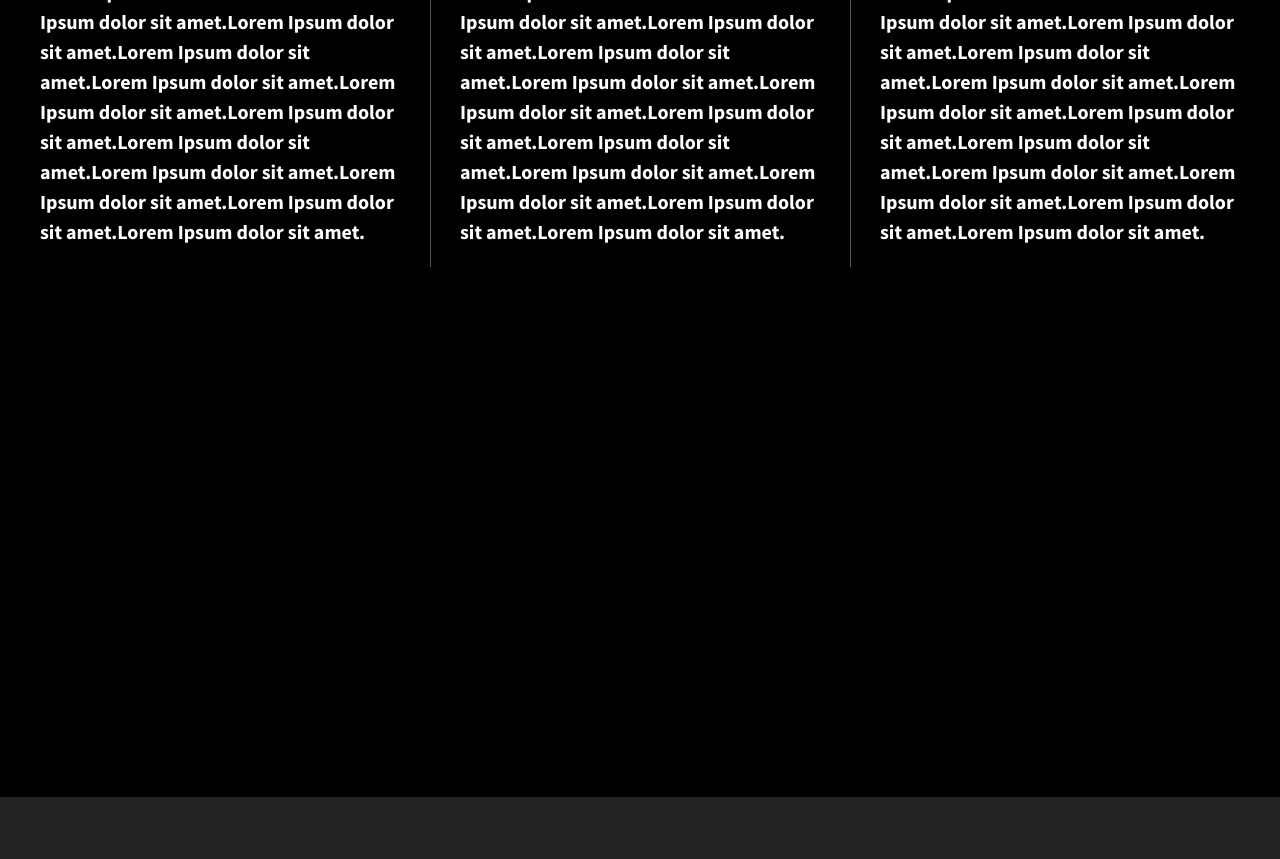
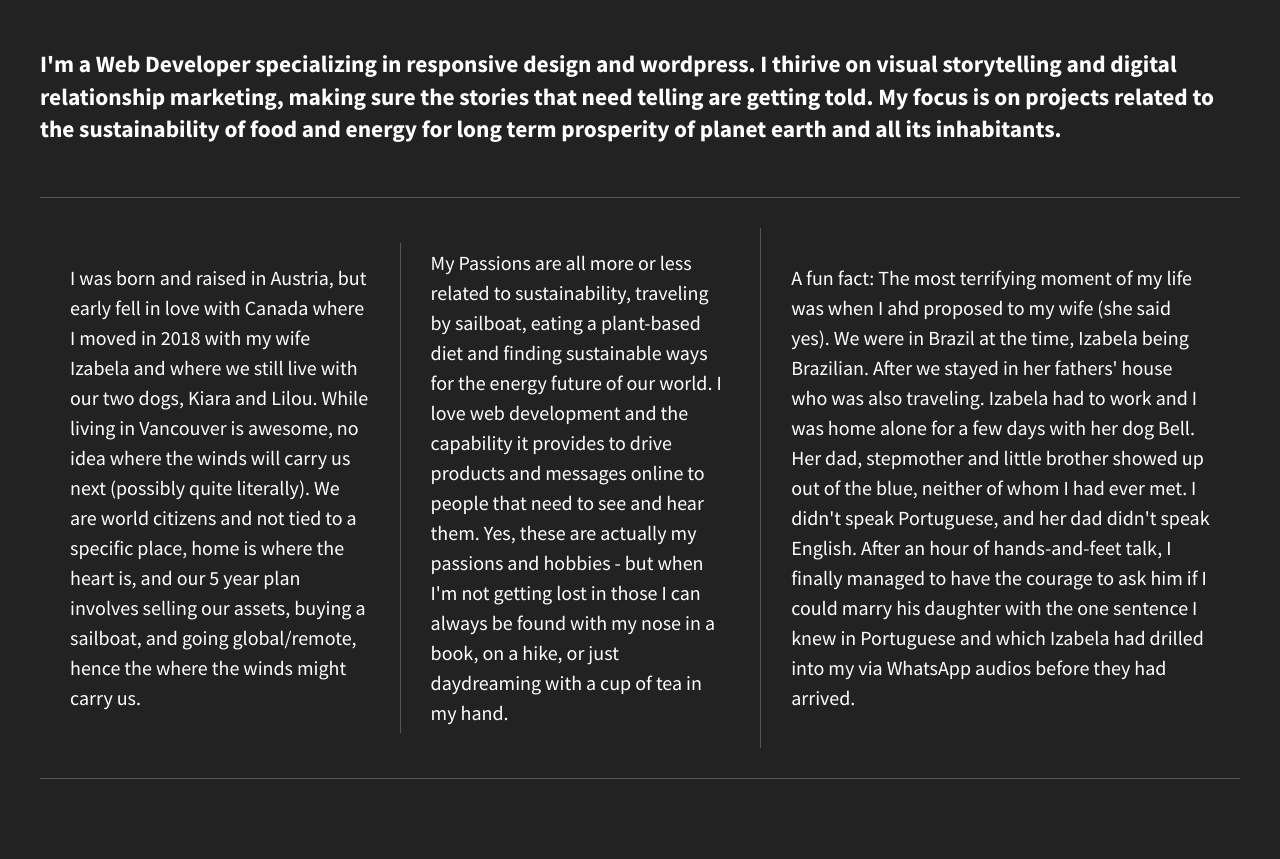
Before and after one commit to andybarbirato/07-flexbox-grid, a plain HTML site: page index.html in a window 1280 px wide. Shown: the part 83-942 px from the top of the page. Before the commit the page ends 880 px from the top, so only its background shows below. Drawn offline with nearby package versions, Linux system fonts and the light colour scheme.

Commit message:
Added header, footer, main and updated content

```diff
--- a/css/main.css
+++ b/css/main.css
@@ -104,35 +104,76 @@ html {
 
 body {
   font-family: 'Source Sans Pro', sans-serif;
-  font-weight: 700;
-  padding: 2em;
+  padding: 0 2em;
   font-size: 1.25em;
   height: 100%;
-  background-color: #000;
+  color: #fff;
 }
 
-.wrapper {
-  /*add display:flex and set justify-content to space-between*/
+header,
+footer {
+  background-color: #222;
+  height: 80px;
+  width: 100%;
+  align-items: left;
+}
+
+main {
+  height: 200px;
+  width: 100%;
+}
+
+header,
+footer,
+main {
   display: flex;
-  flex-flow: row wrap;
-  justify-content: space-between;
+  justify-content: center;
   align-items: center;
 }
 
-.div-1, .div-2, .div-3 {
-  /*give the divs a width of 30%, add display:flex, set justify-content and align-items to center*/
+#div-1,
+#div-2,
+#div-3 {
   display: flex;
   justify-content: center;
   align-items: center;
   color: #fff;
   line-height: 1.5em;
-  font-size: 1.0em;
+  font-size: 1em;
   height: auto;
 }
 
+.wrapper span {
+  font-family: 'Lora', sans-serif;
+  font-size: 1.3em;
+}
 
+.flex-container {
+  display: flex;
+  justify-content: center;
+  align-items: center;
+  flex-flow: row wrap;
+  justify-content: space-between;
+}
 
+.flex-items {
+  display: flex;
+  justify-content: center;
+  align-items: center;
+  color: #fff;
+  line-height: 1.5em;
+  font-size: 1.6em;
+  width: 20%;
+  height: 300px;
+}
 
+#div-1 , #div-2{
+  flex-grow: 1;
+}
+
+#div-3 {
+  flex-grow: 3;
+}
 
 /* ==========================================================================
    Helper classes
@@ -215,16 +256,44 @@ body {
    ========================================================================== */
 
 @media all and (min-width: 1200px) {
-    .div-1, .div-2, .div-3 {
-      flex-basis: 30%;
+    #div-1, #div-2, #div-3 {
+      flex-basis: 20%;
+      padding: 0px 30px;
+      margin: 30px 0;
     }
 
-    .div-1, .div-2 {
+    #div-1, #div-2 {
       border-right: 1px solid #555;
-      padding-right: 30px;
     }
+
+    main {
+      border-bottom: 1px solid #555;
+    }
+    footer {
+      border-top: 1px solid #555;
+    }
+
 }
 
+@media all and (min-width: 768px) and (max-width: 1199px) {
+    #div-1, #div-2, #div-3 {
+      flex-basis: 20%;
+      padding: 0px 10px;
+      margin: 10px 0;
+    }
+
+    #div-1, #div-2 {
+      border-right: 1px solid #555;
+    }
+
+    main {
+      border-bottom: 1px solid #555;
+    }
+    footer {
+      border-top: 1px solid #555;
+    }
+
+}
 
 @media print,
        (-webkit-min-device-pixel-ratio: 1.25),
--- a/index.html
+++ b/index.html
@@ -21,17 +21,27 @@
             <p class="browserupgrade">You are using an <strong>outdated</strong> browser. Please <a href="http://browsehappy.com/">upgrade your browser</a> to improve your experience.</p>
         <![endif]-->
 
-        <section class="wrapper">
-            <div class="div-1">
-                <p>Lorem Ipsum dolor sit amet. Lorem Ipsum dolor sit amet.Lorem Ipsum dolor sit amet.Lorem Ipsum dolor sit amet.Lorem Ipsum dolor sit amet.Lorem Ipsum dolor sit amet.Lorem Ipsum dolor sit amet.Lorem Ipsum dolor sit amet.Lorem Ipsum dolor sit amet.Lorem Ipsum dolor sit amet.Lorem Ipsum dolor sit amet.Lorem Ipsum dolor sit amet.</p>
-            </div>
-            <div class="div-2">
-                <p>Lorem Ipsum dolor sit amet. Lorem Ipsum dolor sit amet.Lorem Ipsum dolor sit amet.Lorem Ipsum dolor sit amet.Lorem Ipsum dolor sit amet.Lorem Ipsum dolor sit amet.Lorem Ipsum dolor sit amet.Lorem Ipsum dolor sit amet.Lorem Ipsum dolor sit amet.Lorem Ipsum dolor sit amet.Lorem Ipsum dolor sit amet.Lorem Ipsum dolor sit amet.</p>
-            </div>
-            <div class="div-3">
-                <p>Lorem Ipsum dolor sit amet. Lorem Ipsum dolor sit amet.Lorem Ipsum dolor sit amet.Lorem Ipsum dolor sit amet.Lorem Ipsum dolor sit amet.Lorem Ipsum dolor sit amet.Lorem Ipsum dolor sit amet.Lorem Ipsum dolor sit amet.Lorem Ipsum dolor sit amet.Lorem Ipsum dolor sit amet.Lorem Ipsum dolor sit amet.Lorem Ipsum dolor sit amet.</p>
-            </div>
+        <section class="flex-container">
+            <header>
+                <h1>Hi, I'm Andy Barbirato</h1>
+            </header>
+            <main>
+                <h3>I'm a Web Developer specializing in responsive design and wordpress. I thirive on visual storytelling and digital relationship marketing, making sure the stories that need telling are getting told. My focus is on projects related to the sustainability of food and energy for long term prosperity of planet earth and all its inhabitants.</h3>
+            </main>
+                <div id="div-1" class="flex-items">
+                    <p>I was born and raised in Austria, but early fell in love with Canada where I moved in 2018 with my wife Izabela and where we still live with our two dogs, Kiara and Lilou. While living in Vancouver is awesome, no idea where the winds will carry us next (possibly quite literally). We are world citizens and not tied to a specific place, home is where the heart is, and our 5 year plan involves selling our assets, buying a sailboat, and going global/remote, hence the where the winds might carry us.</p>
+                </div>
+                <div id="div-2" class="flex-items">
+                    <p>My Passions are all more or less related to sustainability, traveling by sailboat, eating a plant-based diet and finding sustainable ways for the energy future of our world. I love web development and the capability it provides to drive products and messages online to people that need to see and hear them. Yes, these are actually my passions and hobbies - but when I'm not getting lost in those I can always be found with my nose in a book, on a hike, or just daydreaming with a cup of tea in my hand.</p>
+                </div>
+                <div id="div-3" class="flex-items">
+                    <p>A fun fact: The most terrifying moment of my life was when I ahd proposed to my wife (she said yes). We were in Brazil at the time, Izabela being Brazilian. After  we stayed in her fathers' house who was also traveling. Izabela had to work and I was home alone for a few days with her dog Bell. Her dad, stepmother and little brother showed up out of the blue, neither of whom I had ever met. I didn't speak Portuguese, and her dad didn't speak English. After an hour of hands-and-feet talk, I finally managed to have the courage to ask him if I could marry his daughter with the one sentence I knew in Portuguese and which Izabela had drilled into my via WhatsApp audios before they had arrived.</p>
+                </div>
+            <footer>
+
+            </footer>
         </section>
+
 
         <script src="https://ajax.googleapis.com/ajax/libs/jquery/1.11.3/jquery.min.js"></script>
         <script>window.jQuery || document.write('<script src="js/vendor/jquery-1.11.3.min.js"><\/script>')</script>
```
